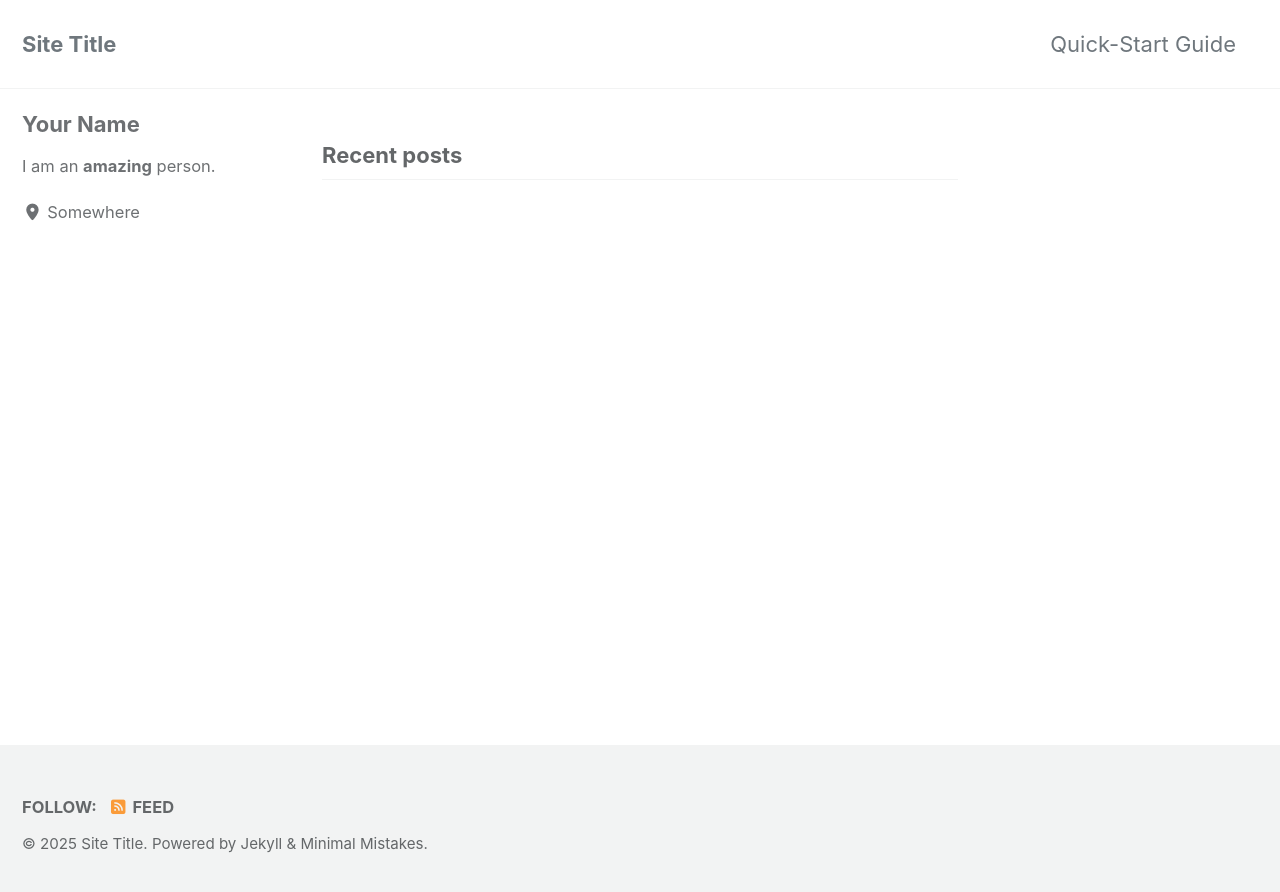
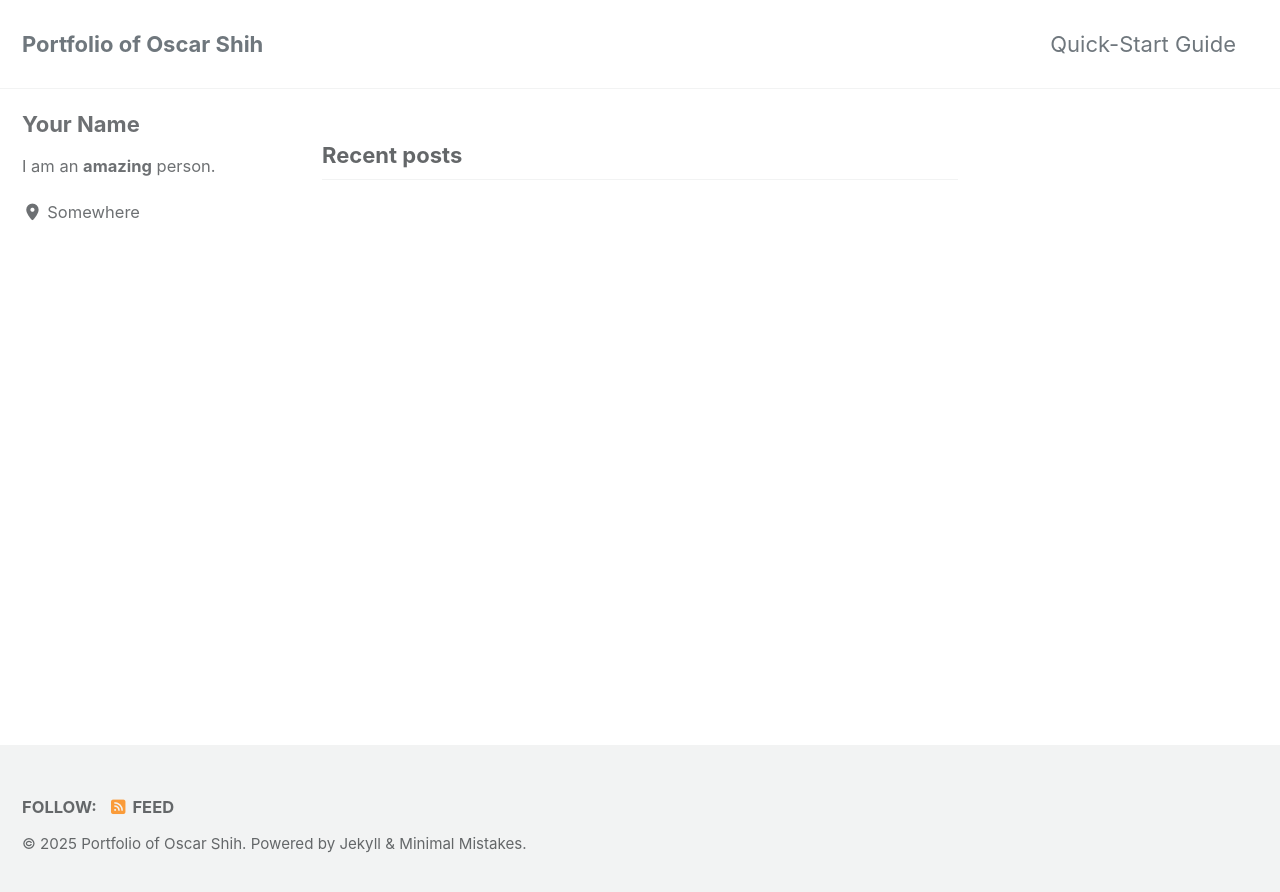
Before and after one commit to oscar10408/oscar10408.github.io, a Jekyll site: the page built from index.html, in a window 1280 px wide. Shown: the top 892 px of the page. Built offline with Jekyll 4.4.1, drawn with Linux system fonts in a browser that asks for light colours; cached includes are drawn as plain includes; the list of posts is cut into pages by our own code.

Commit message:
Update yaml

```diff
--- a/_config.yml
+++ b/_config.yml
@@ -17,10 +17,10 @@ minimal_mistakes_skin    : "default" # "air", "aqua", "contrast", "dark", "dirt"
 # Site Settings
 locale                   : "en-US"
 rtl                      : # true, false (default) # turns direction of the page into right to left for RTL languages
-title                    : "Site Title"
+title                    : "Portfolio of Oscar Shih" # site title that appears in masthead and footer
 title_separator          : "-"
 subtitle                 : # site tagline that appears below site title in masthead
-name                     : "Your Name"
+name                     : "Oscar Shih"
 description              : "An amazing website."
 url                      : # the base hostname & protocol for your site e.g. "https://mmistakes.github.io"
 baseurl                  : # the subpath of your site, e.g. "/blog"
```
